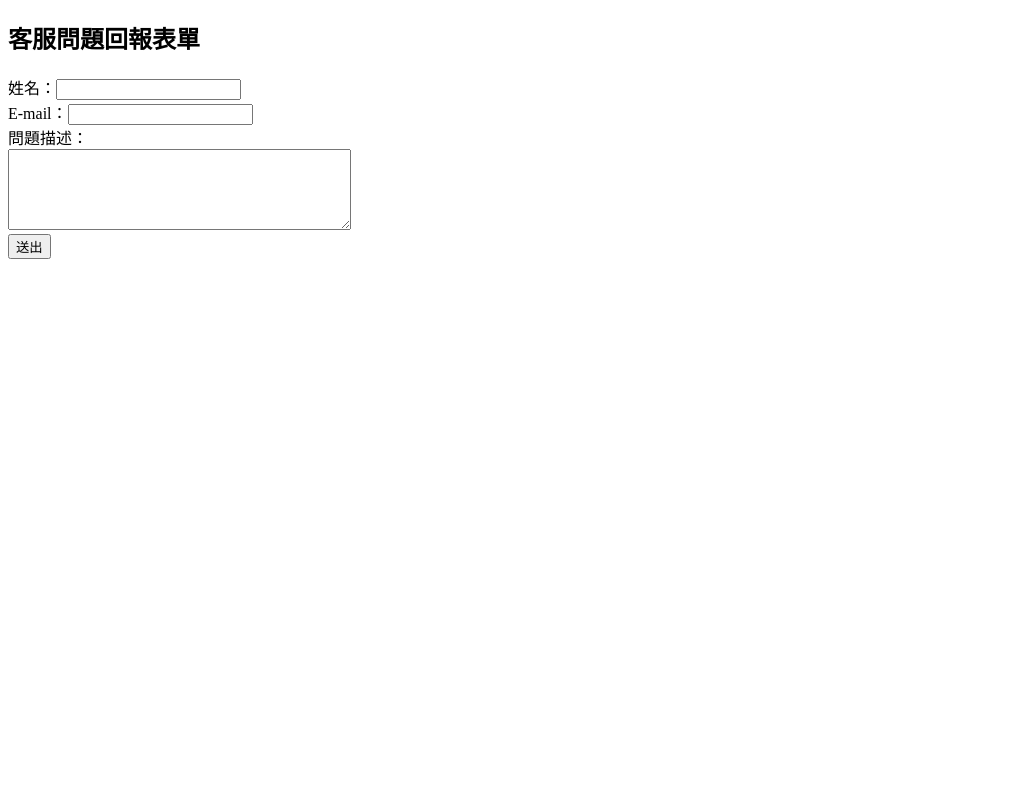
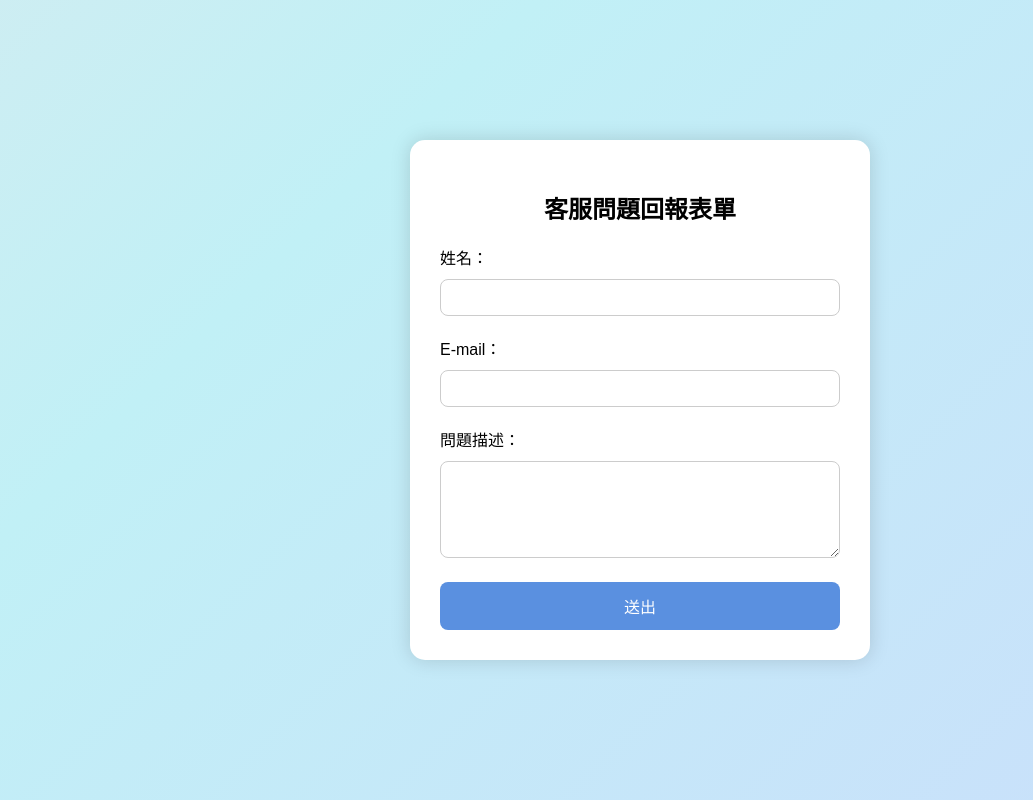
Before and after one commit to CaiShaoTong/azure-customer-form, a Flask app: page / in a window 1280 px wide. Shown: the whole page, without its empty margins (0-1033 px from the left). Run offline with Flask 3, Linux system fonts and the light colour scheme.

Commit message:
Update form.html

```diff
--- a/templates/form.html
+++ b/templates/form.html
@@ -1,13 +1,86 @@
 <!DOCTYPE html>
 <html>
-  <body>
+<head>
+  <meta charset="UTF-8">
+  <title>客服問題回報表單</title>
+  <style>
+    body {
+      margin: 0;
+      font-family: Arial, sans-serif;
+      background: linear-gradient(-45deg, #d1d1ff, #c1f0f6, #ffe3e3, #e0ffe0);
+      background-size: 400% 400%;
+      animation: gradientBG 15s ease infinite;
+      display: flex;
+      justify-content: center;
+      align-items: center;
+      height: 100vh;
+    }
+
+    @keyframes gradientBG {
+      0% { background-position: 0% 50%; }
+      50% { background-position: 100% 50%; }
+      100% { background-position: 0% 50%; }
+    }
+
+    .form-container {
+      background-color: white;
+      padding: 30px;
+      border-radius: 15px;
+      box-shadow: 0 0 20px rgba(0, 0, 0, 0.15);
+      width: 400px;
+      animation: fadeIn 1s ease;
+    }
+
+    h2 {
+      text-align: center;
+    }
+
+    input[type="text"],
+    input[type="email"],
+    textarea {
+      width: 100%;
+      padding: 10px;
+      margin-top: 10px;
+      margin-bottom: 20px;
+      border-radius: 8px;
+      border: 1px solid #ccc;
+      box-sizing: border-box;
+    }
+
+    input[type="submit"] {
+      width: 100%;
+      padding: 12px;
+      background-color: #5a90e0;
+      color: white;
+      border: none;
+      border-radius: 8px;
+      font-size: 16px;
+      transition: 0.3s;
+      cursor: pointer;
+    }
+
+    input[type="submit"]:hover {
+      background-color: #3c70d2;
+      transform: scale(1.05);
+      box-shadow: 0 8px 16px rgba(0,0,0,0.2);
+    }
+
+    @keyframes fadeIn {
+      from { opacity: 0; transform: translateY(-20px); }
+      to { opacity: 1; transform: translateY(0); }
+    }
+  </style>
+</head>
+<body>
+  <div class="form-container">
     <h2>客服問題回報表單</h2>
     <form method="POST">
-      姓名：<input type="text" name="name"><br>
-      E-mail：<input type="email" name="email"><br>
+      姓名：<input type="text" name="name" required><br>
+      E-mail：<input type="email" name="email" required><br>
       問題描述：<br>
-      <textarea name="description" rows="5" cols="40"></textarea><br>
+      <textarea name="description" rows="5" required></textarea><br>
       <input type="submit" value="送出">
     </form>
-  </body>
+  </div>
+</body>
 </html>
```
